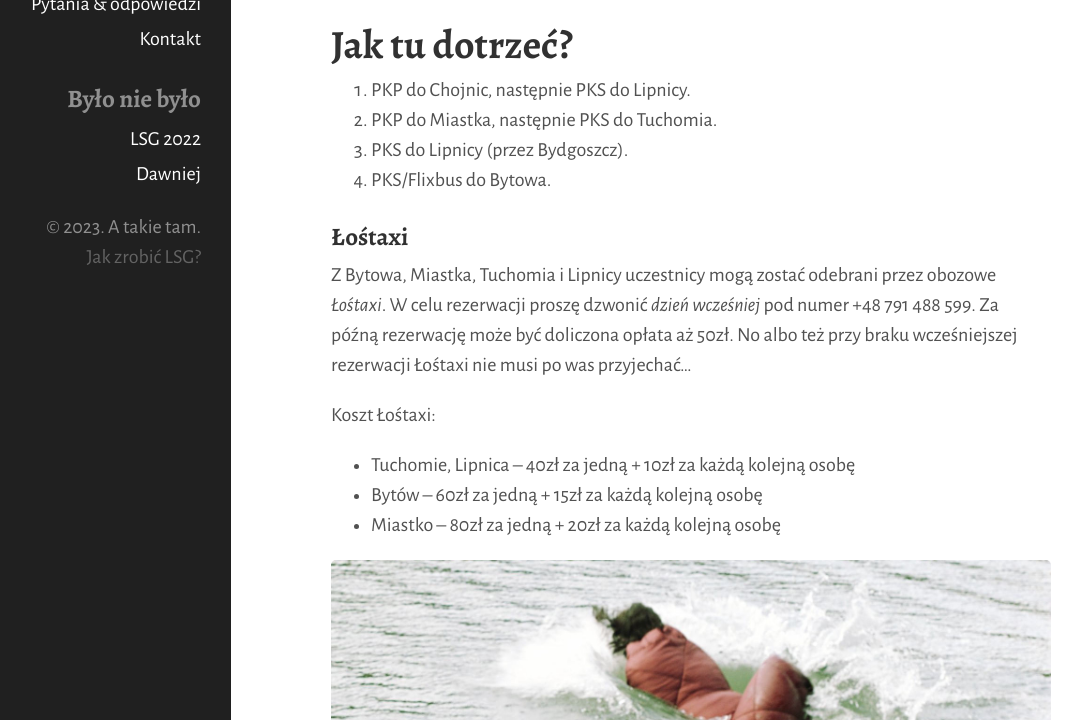
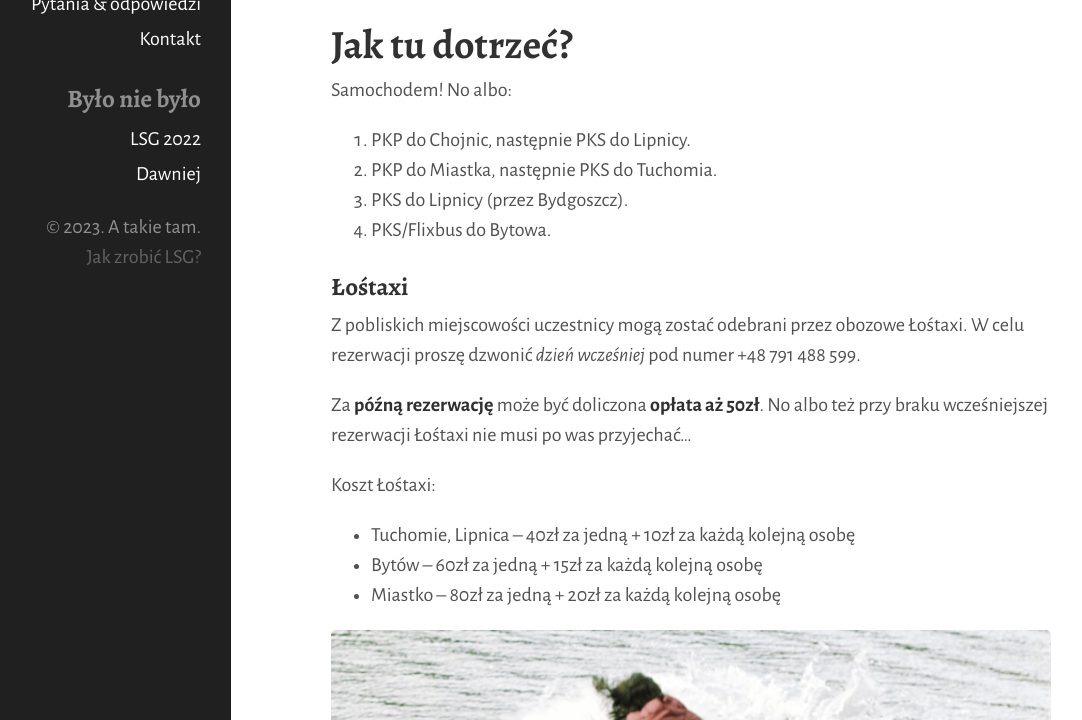
Before and after one commit to tasuki/lsg, a Jekyll site: the page built from mapa.md, in a window 1280 px wide and 900 px high, scrolled down 494 px, cut to the strip 180-900 px from the top of the window. Shown: the whole strip, without its empty margins (129-1211 px from the left). Built offline with Jekyll 4.4.1, drawn with Linux system fonts in a browser that asks for light colours.

```diff
--- a/mapa.md
+++ b/mapa.md
@@ -14,6 +14,8 @@ Gliśno Wielkie 3
 
 ## Jak tu dotrzeć?
 
+Samochodem! No albo:
+
 1. PKP do Chojnic, następnie PKS do Lipnicy.
 2. PKP do Miastka, następnie PKS do Tuchomia.
 2. PKS do Lipnicy (przez Bydgoszcz).
@@ -21,7 +23,9 @@ Gliśno Wielkie 3
 
 ### Łośtaxi
 
-Z Bytowa, Miastka, Tuchomia i Lipnicy uczestnicy mogą zostać odebrani przez obozowe *Łośtaxi*. W celu rezerwacji proszę dzwonić *dzień wcześniej* pod numer +48 791 488 599. Za późną rezerwację może być doliczona opłata aż 50zł. No albo też przy braku wcześniejszej rezerwacji Łośtaxi nie musi po was przyjechać...
+Z pobliskich miejscowości uczestnicy mogą zostać odebrani przez obozowe Łośtaxi. W celu rezerwacji proszę dzwonić *dzień wcześniej* pod numer +48 791 488 599.
+
+Za **późną rezerwację** może być doliczona **opłata aż 50zł**. No albo też przy braku wcześniejszej rezerwacji Łośtaxi nie musi po was przyjechać...
 
 Koszt Łośtaxi:
 
```
Also changed, not shown: other parts of mapa.md (+1 -1 lines).
